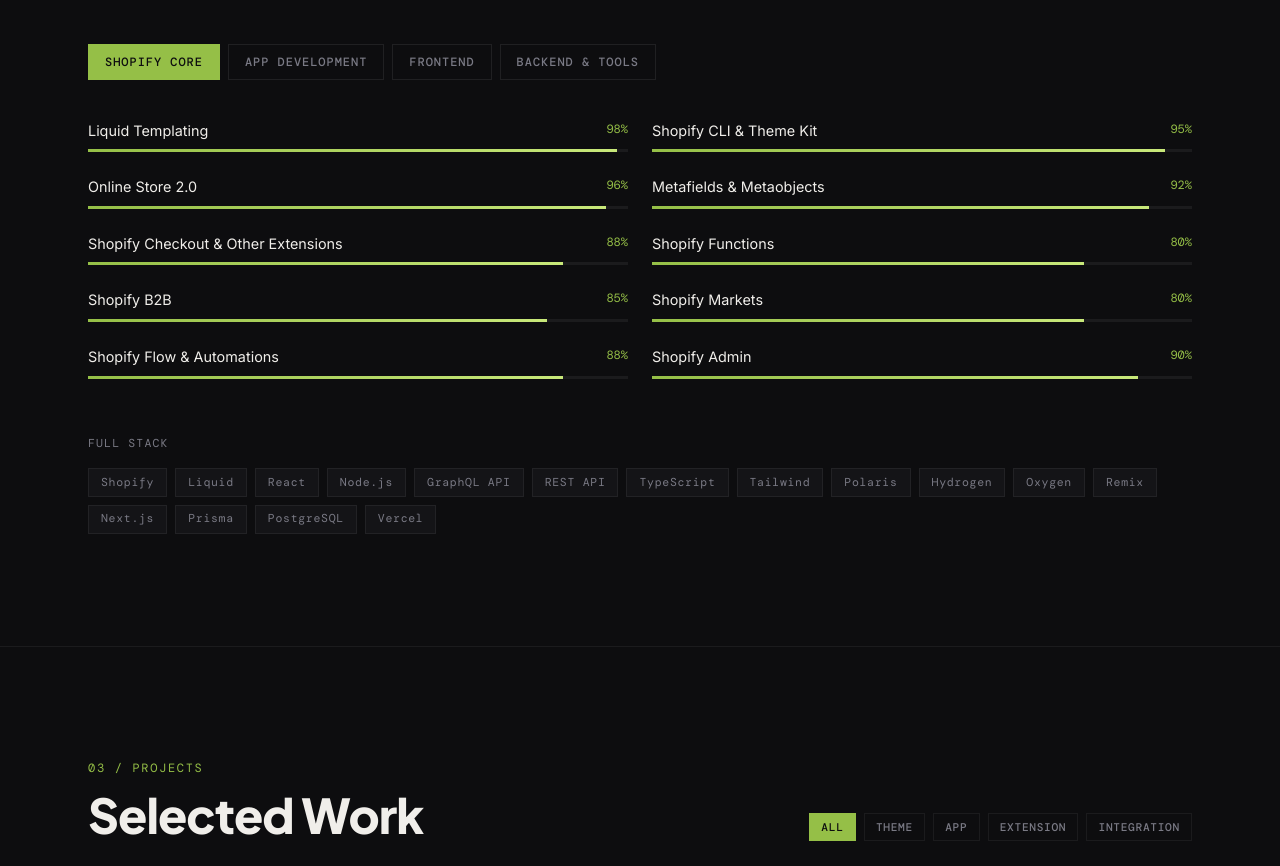
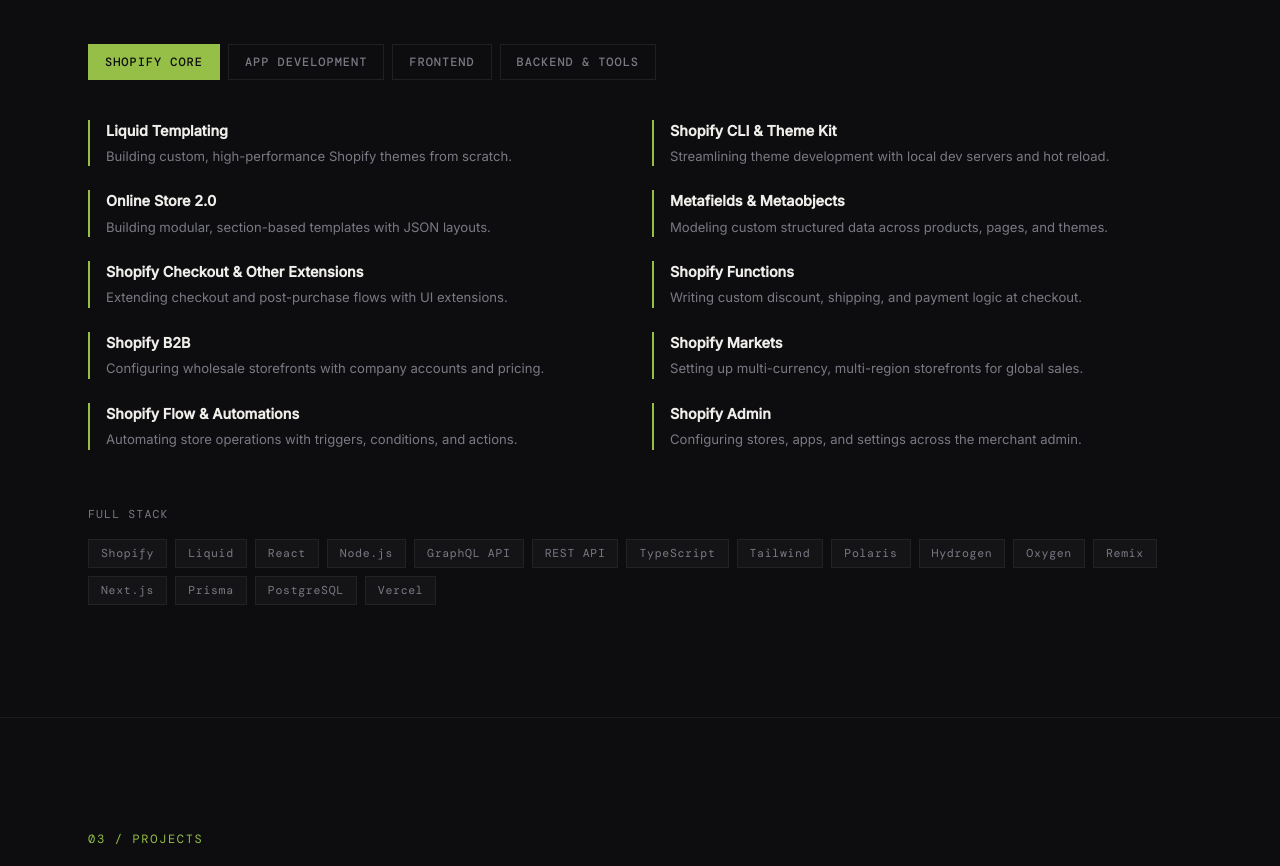
Before and after one commit to Sanchari2506/New-Portfolio-in-Next.js, a React (Vite) app: page / in a window 1280 px wide. Shown: the part 1380-2246 px from the top of the page. Built offline with nearby package versions, Linux system fonts and the light colour scheme.

Commit message:
skills added

```diff
--- a/src/app/components/Skills.tsx
+++ b/src/app/components/Skills.tsx
@@ -4,49 +4,49 @@ const categories = [
   {
     label: "Shopify Core",
     skills: [
-      { name: "Liquid Templating", level: 98 },
-      { name: "Shopify CLI & Theme Kit", level: 95 },
-      { name: "Online Store 2.0", level: 96 },
-      { name: "Metafields & Metaobjects", level: 92 },
-      { name: "Shopify Checkout & Other Extensions", level: 88 },
-      { name: "Shopify Functions", level: 80 },
-      { name: "Shopify B2B", level: 85 },
-      { name: "Shopify Markets", level: 80 },
-      { name: "Shopify Flow & Automations", level: 88 },
-      { name: "Shopify Admin", level: 90 },
+      { name: "Liquid Templating", desc: "Building custom, high-performance Shopify themes from scratch." },
+      { name: "Shopify CLI & Theme Kit", desc: "Streamlining theme development with local dev servers and hot reload." },
+      { name: "Online Store 2.0", desc: "Building modular, section-based templates with JSON layouts." },
+      { name: "Metafields & Metaobjects", desc: "Modeling custom structured data across products, pages, and themes." },
+      { name: "Shopify Checkout & Other Extensions", desc: "Extending checkout and post-purchase flows with UI extensions." },
+      { name: "Shopify Functions", desc: "Writing custom discount, shipping, and payment logic at checkout." },
+      { name: "Shopify B2B", desc: "Configuring wholesale storefronts with company accounts and pricing." },
+      { name: "Shopify Markets", desc: "Setting up multi-currency, multi-region storefronts for global sales." },
+      { name: "Shopify Flow & Automations", desc: "Automating store operations with triggers, conditions, and actions." },
+      { name: "Shopify Admin", desc: "Configuring stores, apps, and settings across the merchant admin." },
     ],
   },
   {
     label: "App Development",
     skills: [
-      { name: "Shopify App Bridge", level: 90 },
-      { name: "Polaris Design System", level: 93 },
-      { name: "GraphQL Admin API", level: 89 },
-      { name: "REST Storefront API", level: 91 },
-      { name: "Webhooks & Event Handling", level: 87 },
-      { name: "OAuth & Session Tokens", level: 85 },
+      { name: "Shopify App Bridge", desc: "Embedding apps seamlessly into the Shopify admin experience." },
+      { name: "Polaris Design System", desc: "Crafting consistent, native-feeling admin UIs with Polaris components." },
+      { name: "GraphQL Admin API", desc: "Querying and mutating store data through Shopify's Admin API." },
+      { name: "REST Storefront API", desc: "Powering custom storefront experiences with REST endpoints." },
+      { name: "Webhooks & Event Handling", desc: "Reacting to store events in real time with reliable webhook handlers." },
+      { name: "OAuth & Session Tokens", desc: "Securing embedded apps with OAuth flows and session token auth." },
     ],
   },
   {
     label: "Frontend",
     skills: [
-      { name: "React / Next.js", level: 88 },
-      { name: "TypeScript", level: 84 },
-      { name: "Tailwind CSS", level: 92 },
-      { name: "SCSS / CSS Architecture", level: 90 },
-      { name: "Performance Optimization", level: 86 },
-      { name: "Accessibility (WCAG)", level: 80 },
+      { name: "React / Next.js", desc: "Building fast, SEO-friendly web apps with modern React patterns." },
+      { name: "TypeScript", desc: "Writing type-safe, maintainable code across large codebases." },
+      { name: "Tailwind CSS", desc: "Rapidly building responsive, utility-first UI layouts." },
+      { name: "SCSS / CSS Architecture", desc: "Structuring scalable, maintainable stylesheets for large projects." },
+      { name: "Performance Optimization", desc: "Improving load times, Core Web Vitals, and rendering efficiency." },
+      { name: "Accessibility (WCAG)", desc: "Designing inclusive interfaces that meet WCAG accessibility standards." },
     ],
   },
   {
     label: "Backend & Tools",
     skills: [
-      { name: "Node.js / Express", level: 82 },
-      { name: "Prisma & PostgreSQL", level: 78 },
-      { name: "Redis & Caching", level: 75 },
-      { name: "Git & CI/CD", level: 88 },
-      { name: "AWS / Vercel", level: 80 },
-      { name: "AI Automations", level: 70 },
+      { name: "Node.js / Express", desc: "Building lightweight APIs and backend services for web apps." },
+      { name: "Prisma & PostgreSQL", desc: "Modeling and querying relational data with type-safe ORM tooling." },
+      { name: "Redis & Caching", desc: "Speeding up applications with in-memory caching strategies." },
+      { name: "Git & CI/CD", desc: "Managing version control and automating build and deploy pipelines." },
+      { name: "AWS / Vercel", desc: "Deploying and scaling applications on modern cloud platforms." },
+      { name: "AI Automations", desc: "Integrating AI-driven workflows to automate repetitive tasks." },
     ],
   },
 ];
@@ -120,33 +120,19 @@ export function Skills() {
           className="grid grid-cols-1 md:grid-cols-2 gap-6 mb-14"
         >
           {categories[activeTab].skills.map((skill) => (
-            <div key={skill.name}>
-              <div className="flex justify-between mb-2">
-                <span style={{ fontFamily: "'Inter', sans-serif", fontSize: "0.9rem", color: "#f0eeea" }}>
-                  {skill.name}
-                </span>
-                <span style={{ fontFamily: "'DM Mono', monospace", fontSize: "0.75rem", color: "#95bf47" }}>
-                  {skill.level}%
-                </span>
-              </div>
-              <div
-                role="progressbar"
-                aria-label={`${skill.name} proficiency`}
-                aria-valuemin={0}
-                aria-valuemax={100}
-                aria-valuenow={skill.level}
-                style={{ height: "3px", background: "rgba(255,255,255,0.06)", position: "relative" }}
-              >
-                <div
-                  aria-hidden="true"
-                  style={{
-                    height: "100%",
-                    width: `${skill.level}%`,
-                    background: "linear-gradient(90deg, #95bf47, #c8e87a)",
-                    transition: "width 0.8s ease",
-                  }}
-                />
-              </div>
+            <div
+              key={skill.name}
+              style={{
+                borderLeft: "2px solid #95bf47",
+                paddingLeft: "1rem",
+              }}
+            >
+              <p style={{ fontFamily: "'Inter', sans-serif", fontSize: "0.9rem", fontWeight: 600, color: "#f0eeea", marginBottom: "0.35rem" }}>
+                {skill.name}
+              </p>
+              <p style={{ fontFamily: "'Inter', sans-serif", fontSize: "0.82rem", color: "#7a7a85", lineHeight: 1.5 }}>
+                {skill.desc}
+              </p>
             </div>
           ))}
         </div>
```
